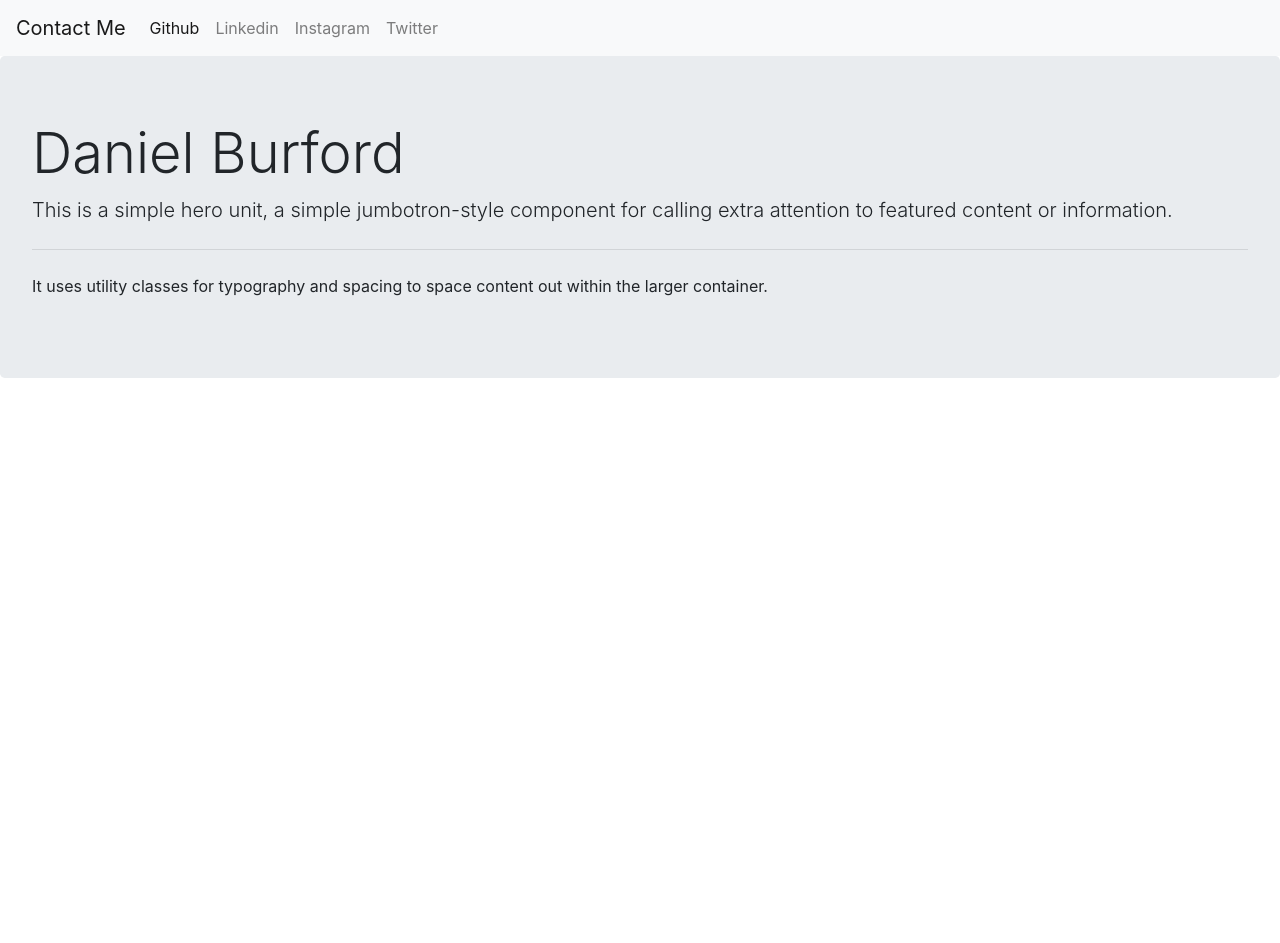
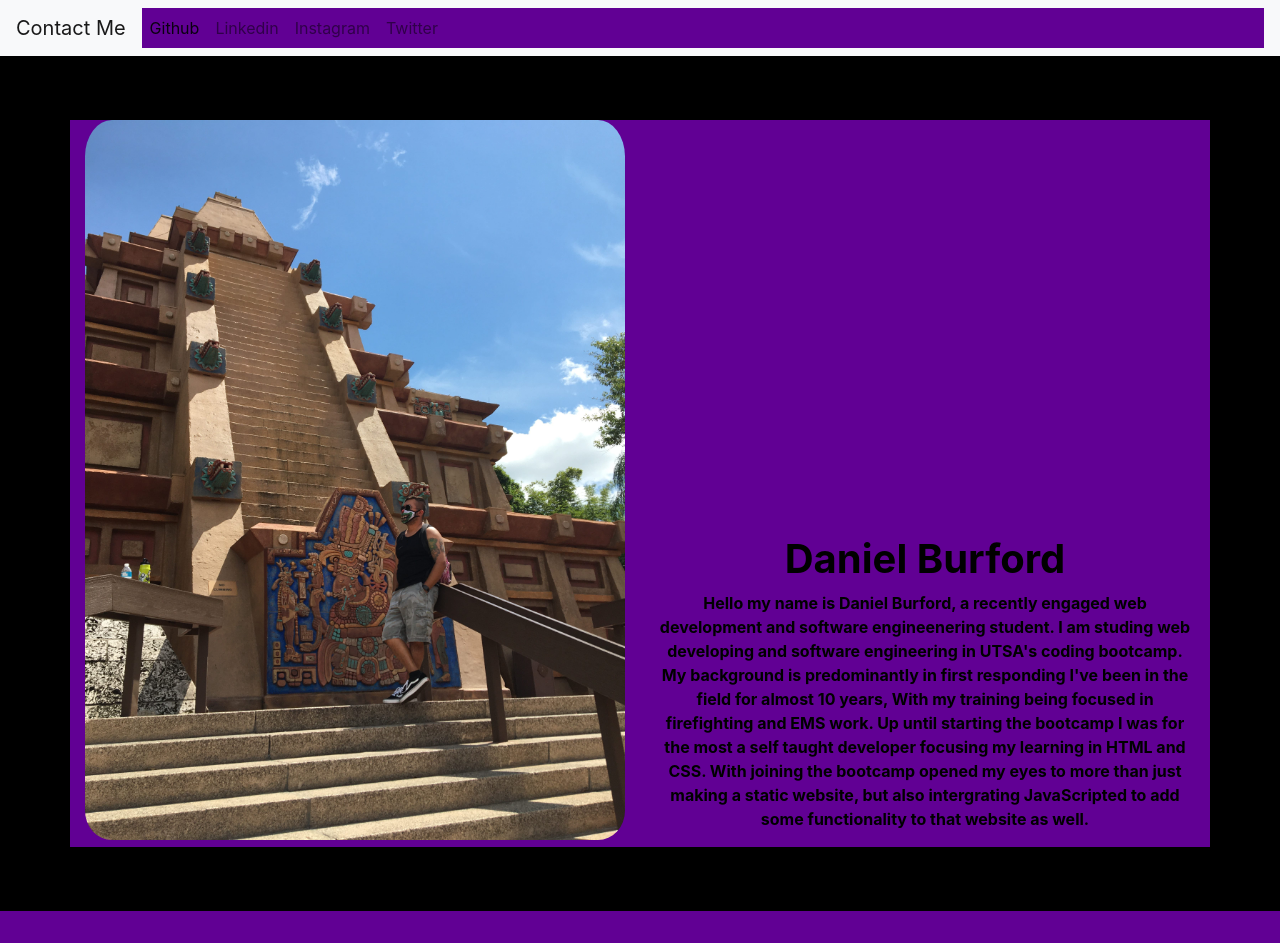
Before and after one commit to dannfirefight322/Daniels_Portfolio, a plain HTML site: page index.html in a window 1280 px wide. Before the commit the page ends 800 px from the top, so only its background shows below. Drawn offline with nearby package versions, Linux system fonts and the light colour scheme.

Commit message:
adding some context and styling to the page as well as adding functional links.

```diff
--- a/assets/css/styles.css
+++ b/assets/css/styles.css
@@ -0,0 +1,21 @@
+:root{
+    --dark: #000000;
+    --darkPurple: #150050;
+    --purple: #3F0071;
+    --lightPurple: #610094;
+}
+*{
+    background-color: var(--lightPurple);
+}
+.jumbotron-fluid{
+    background-color: var(--dark);
+}
+.img-fluid{
+    border-radius: 5%;
+    padding-bottom: 7px;
+}
+.Daniel, .aboutMe{
+    text-align: center;
+    color: var(--dark);
+    font-weight: bolder;
+}
--- a/index.html
+++ b/index.html
@@ -19,28 +19,41 @@
             <div class="collapse navbar-collapse" id="navbarSupportedContent">
               <ul class="navbar-nav mr-auto">
                 <li class="nav-item active">
-                  <a class="nav-link" href="#">Github <span class="sr-only">(current)</span></a>
+                  <a class="nav-link" href="https://github.com/dannfirefight322">Github <span class="sr-only">(current)</span></a>
                 </li>
                 <li class="nav-item">
-                  <a class="nav-link" href="#">Linkedin</a>
+                  <a class="nav-link" href="https://www.linkedin.com/in/daniel-burford-209b5b20a/">Linkedin</a>
                 </li>
                 <li class="nav-item">
-                    <a class="nav-link" href="#">Instagram</a>
+                    <a class="nav-link" href="https://www.instagram.com/texas.photography94/">Instagram</a>
                   </li>
                   <li class="nav-item">
-                    <a class="nav-link" href="#">Twitter</a>
+                    <a class="nav-link" href="https://twitter.com/texasphotograp7">Twitter</a>
                   </li>
                 </ul>
 
             </div>
           </nav>
     <!--Jumbotron-->
-    <div class="jumbotron">
-        <h1 class="display-4">Daniel Burford</h1>
-        <p class="lead">This is a simple hero unit, a simple jumbotron-style component for calling extra attention to featured content or information.</p>
-        <hr class="my-4">
-        <p>It uses utility classes for typography and spacing to space content out within the larger container.</p>
-    </div>
+    <main class="jumbotron jumbotron-fluid">
+      <div class="container">
+        <!-- Every grid layout we create starts with an HTML element receiving a class of row -->
+        <!-- align-items-end change the alignment of flex items to end -->
+        <div class="row align-items-end">
+          <div class="col-12 col-md-6">
+            <img class='img-fluid' src="./assets/images/Me.jpeg" alt="Daniel Burford" />
+          </div>
+          <!-- Uses a combination of col-* values to make full-size on small devices and half-size on medium or larger devices -->
+          <div class="col-12 col-md-6">
+            <h1 class="Daniel">Daniel Burford</h1>
+            <p class="aboutMe">Hello my name is Daniel Burford, a recently engaged web development and software engineenering student. I am studing web developing and software engineering in UTSA's coding bootcamp.
+              My background is predominantly in first responding I've been in the field for almost 10 years, With my training being focused in firefighting and EMS work. Up until
+            starting the bootcamp I was for the most a self taught developer focusing my learning in HTML and CSS. With joining the bootcamp opened my eyes to more than just making a static website, but also intergrating
+          JavaScripted to add some functionality to that website as well. </p>
+          </div>
+        </div>
+      </div>
+    </main>
 <script src="https://cdnjs.cloudflare.com/ajax/libs/jquery/3.5.1/jquery.slim.min.js"></script>
 <script src="https://cdnjs.cloudflare.com/ajax/libs/popper.js/1.16.1/umd/popper.min.js"></script>
 <script src="https://cdnjs.cloudflare.com/ajax/libs/twitter-bootstrap/4.5.0/js/bootstrap.min.js"></script>
```
Also changed, not shown: assets/images/Me.jpeg (added).
